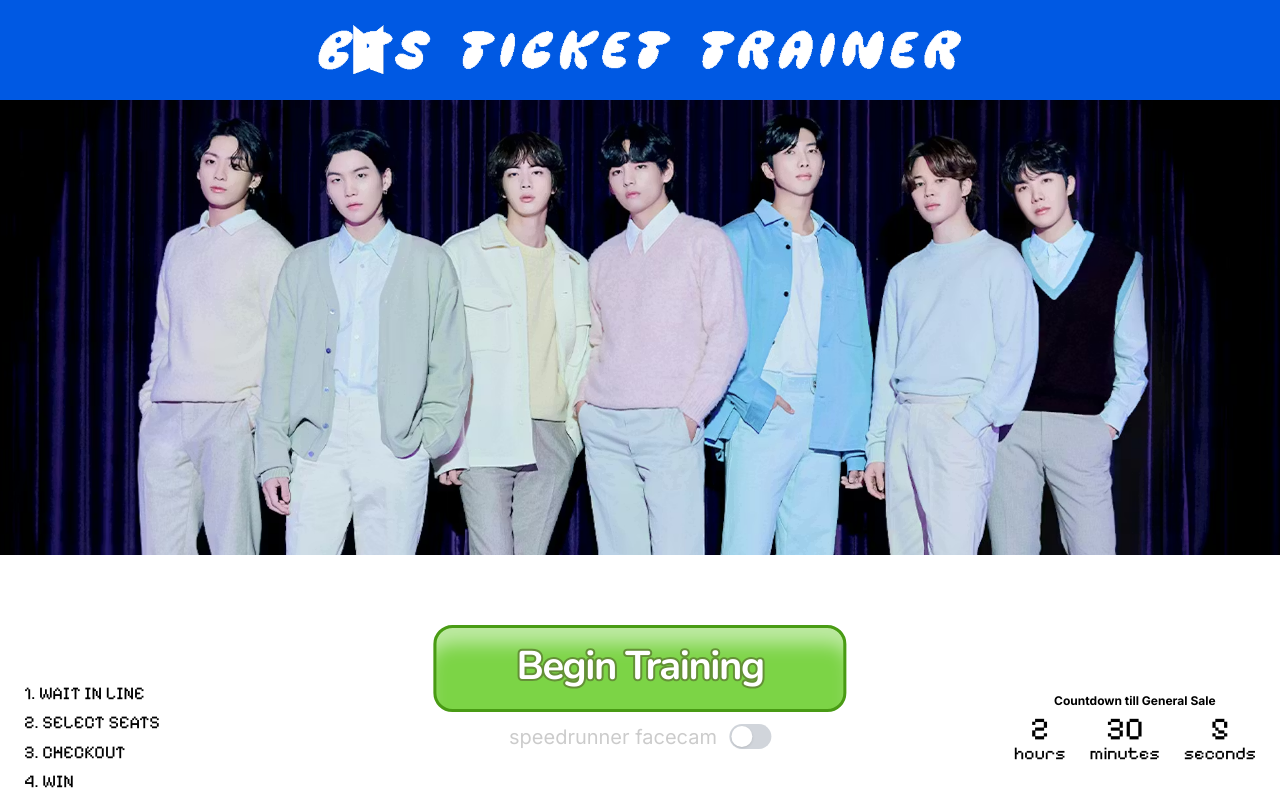
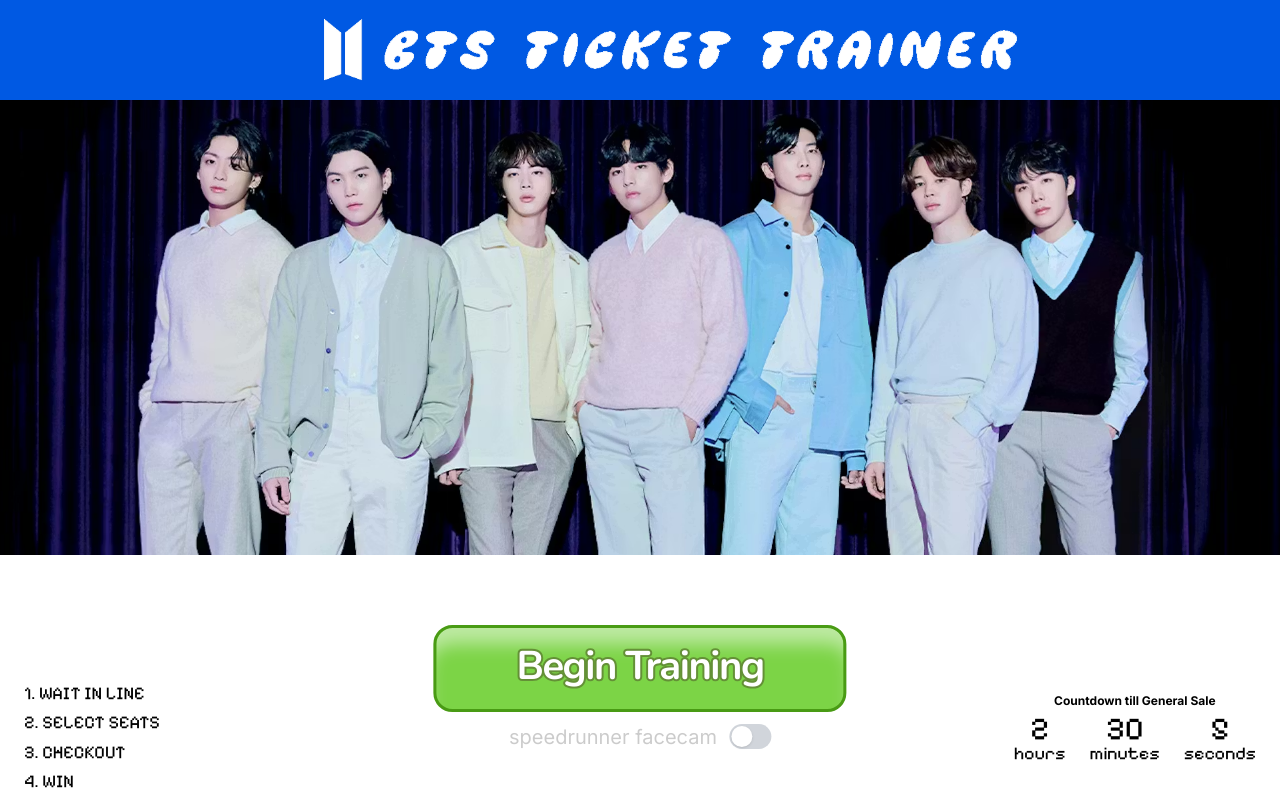
Before and after one commit to Sp00nzzz/btstraining, a Next.js app: page / in a window 1280 px wide. Built offline with nearby package versions, Linux system fonts and the light colour scheme; no server answers; the database is empty.

Commit message:
new reponsive

```diff
--- a/src/components/SplashScreen.tsx
+++ b/src/components/SplashScreen.tsx
@@ -46,17 +46,15 @@
     <div className="fixed inset-0 z-[100] overflow-hidden bg-white">
       {/* Blue Header Bar */}
       <div className="absolute top-0 left-0 right-0 h-[70px] md:h-[100px] bg-[#0059e3] z-10">
-        {/* BTS Logo */}
-        <div className="absolute left-[200px] md:left-[350px] top-1/2 -translate-y-1/2 h-[50px] md:h-[70px] w-[32px] md:w-[36px]">
+        {/* BTS Logo + Text Container */}
+        <div className="absolute left-1/2 -translate-x-1/2 top-1/2 -translate-y-1/2 flex items-center gap-3 md:gap-4 h-[45px] md:h-[70px]">
+          {/* BTS Logo */}
           <img
             src={imgBTSLogo}
             alt="BTS"
-            className="h-full w-full object-contain"
+            className="h-full w-auto object-contain"
           />
-        </div>
-
-        {/* BTS TICKET TRAINER Text */}
-        <div className="absolute left-1/2 -translate-x-1/2 top-1/2 -translate-y-1/2 h-[45px] md:h-[70px] w-[450px] md:w-[650px]">
+          {/* BTS TICKET TRAINER Text */}
           <img
             src={imgTicketTrainerText}
             alt="BTS TICKET TRAINER"
```
Also changed, not shown: 1 other file (tests, documents, lock files or other folders).
